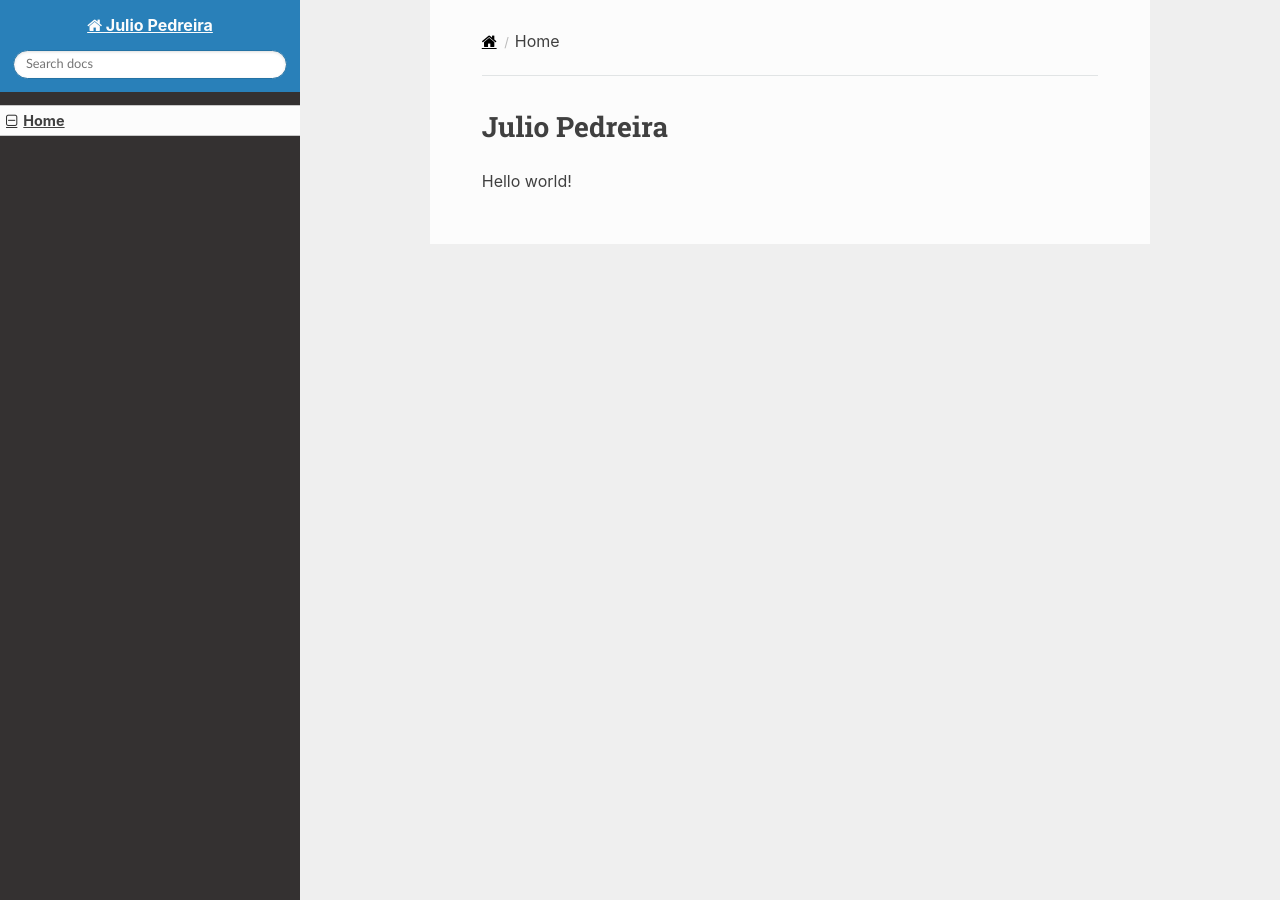
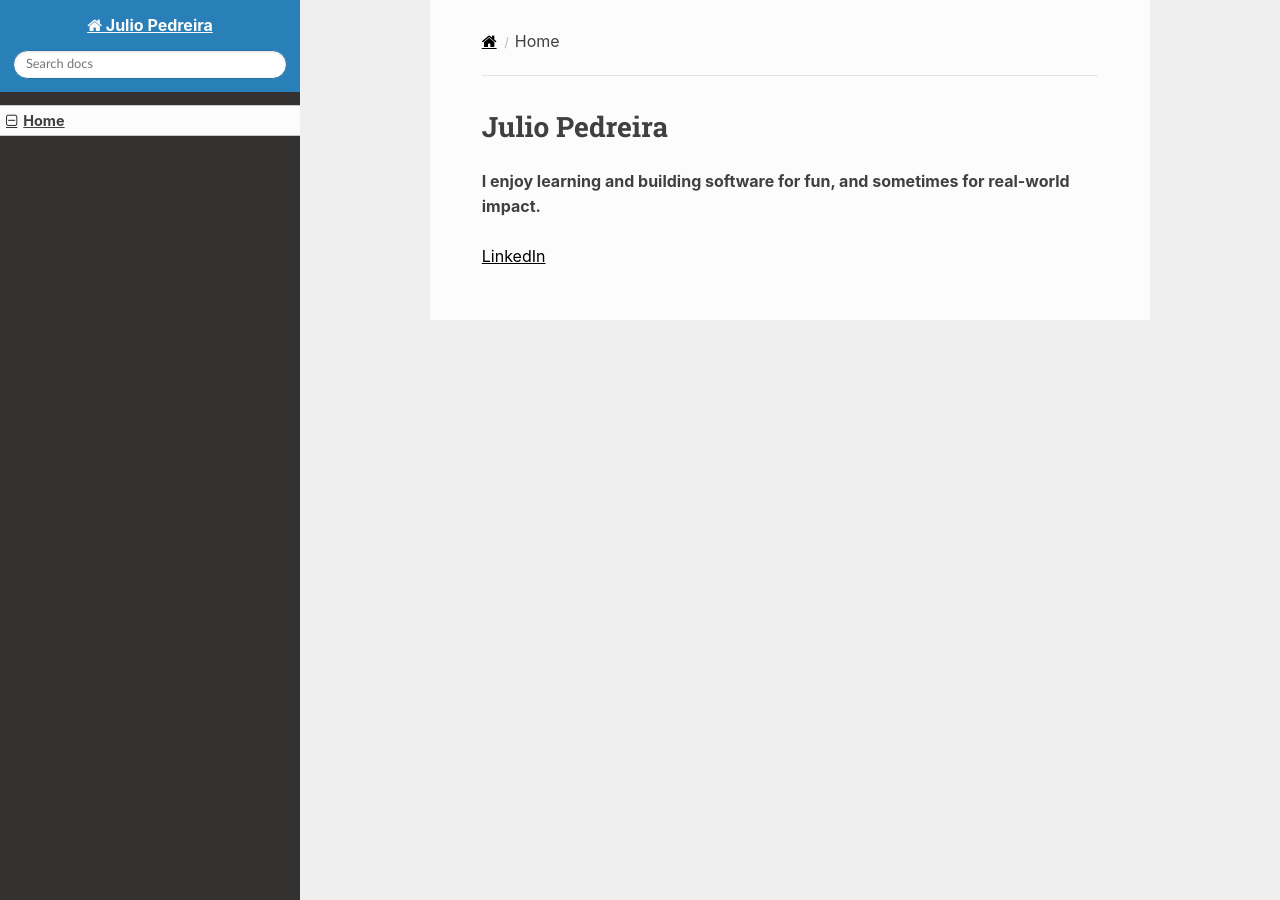
Before and after one commit to juliopedreira/www.juliopedreira.com, an MkDocs documentation site: the page built from docs/index.md, in a window 1280 px wide. Built offline with MkDocs 1.6.1, drawn with Linux system fonts in a browser that asks for light colours; nearby versions of some CDN libraries.

Commit message:
Added intro + LinkedIn

```diff
--- a/docs/index.md
+++ b/docs/index.md
@@ -1,3 +1,5 @@
 # Julio Pedreira
 
-Hello world!
+**I enjoy learning and building software for fun, and sometimes for real-world impact.**
+
+[LinkedIn](https://linkedin.com/in/juliopedreira)
```
